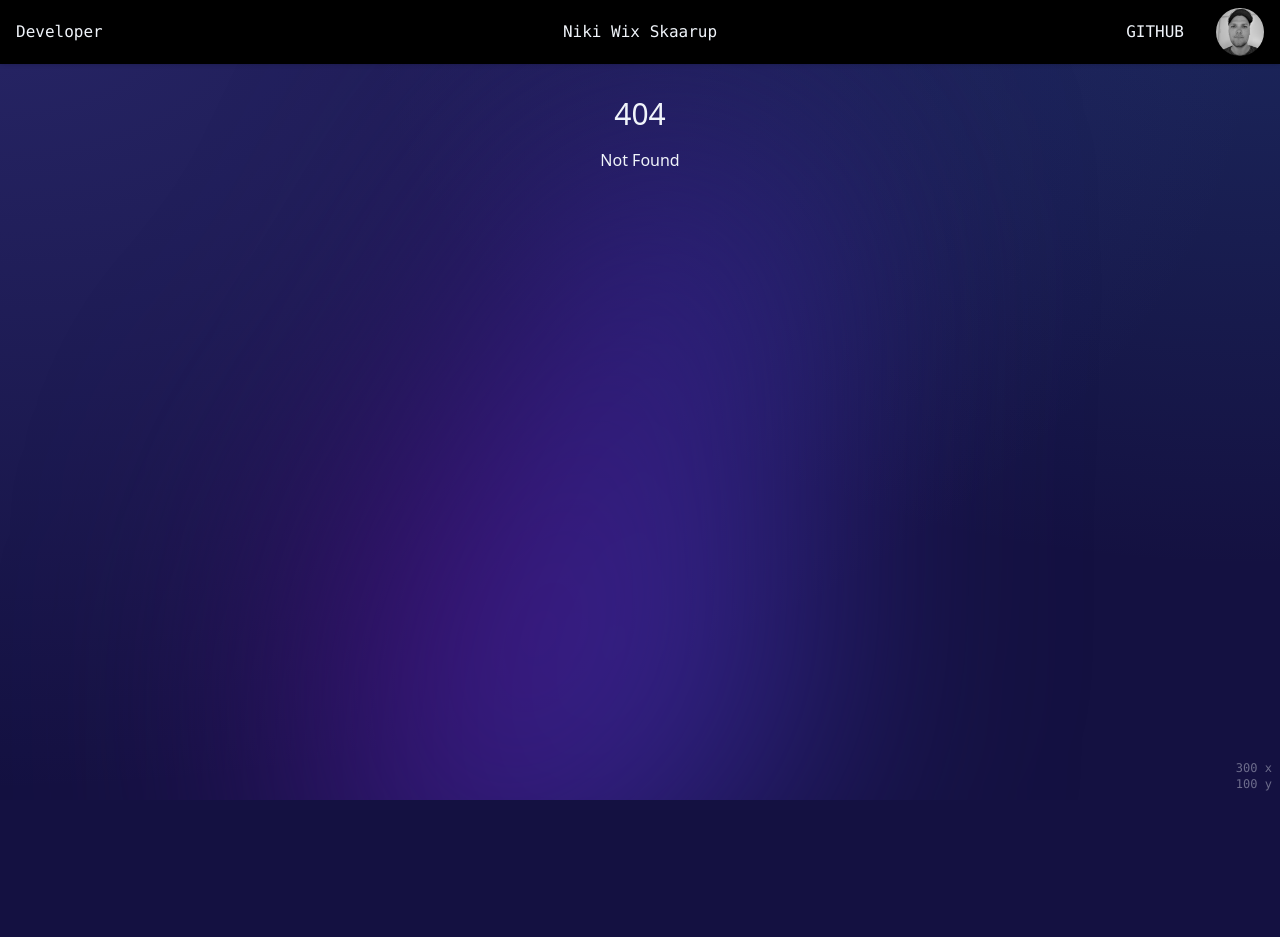
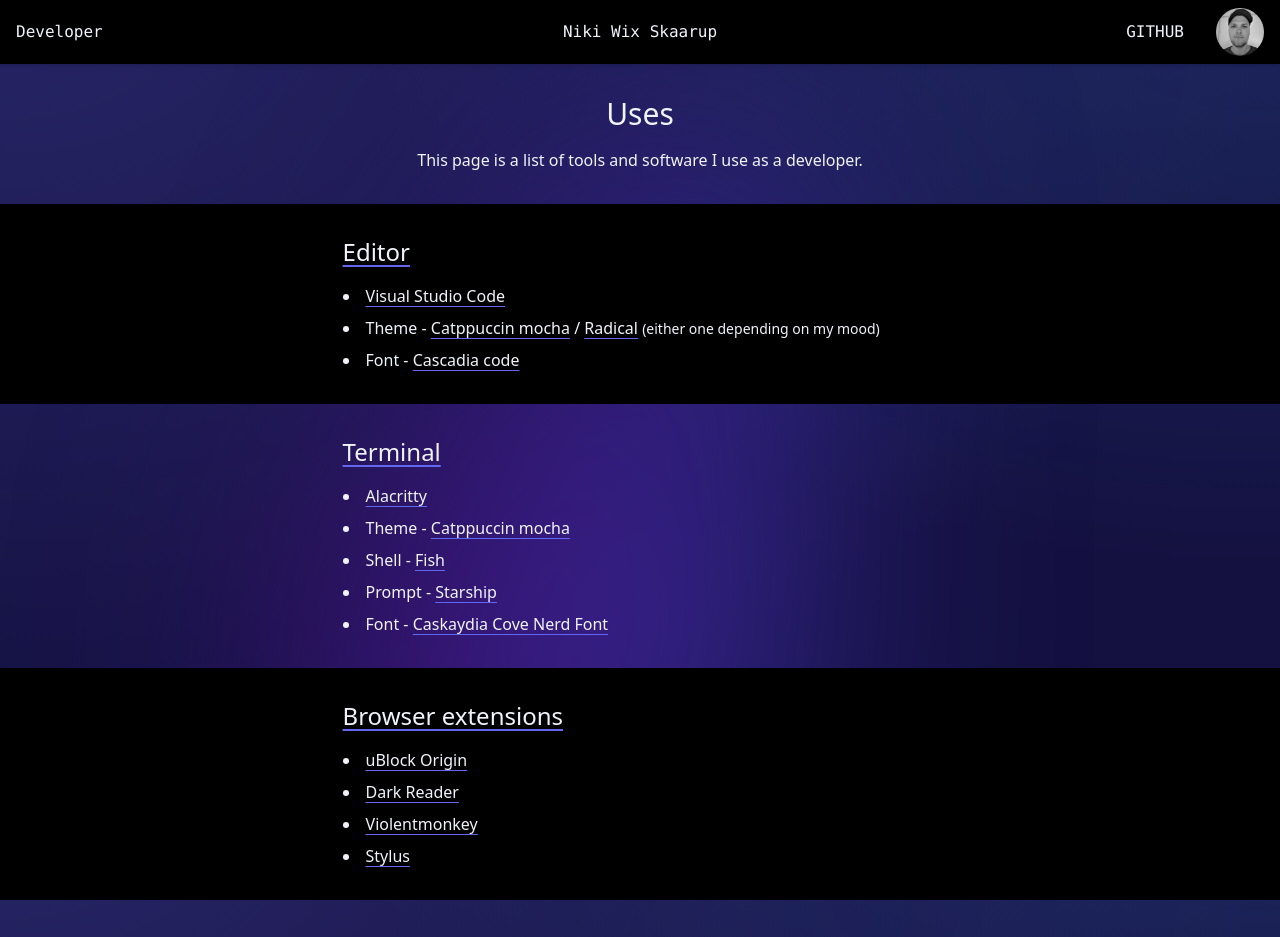
Before and after one commit to NikiSkaarup/skaarup.dev-v2, a SvelteKit app: page /uses in a window 1280 px wide. Before the commit this address had no page. Shown: the top 937 px of the page. Before the commit the page ends 800 px from the top, so only its background shows below. Built offline with nearby package versions, Linux system fonts and the light colour scheme.

Commit message:
Create +page.svelte

```diff
--- /dev/null
+++ b/src/routes/uses/+page.svelte
@@ -0,0 +1,166 @@
+<script lang="ts">
+	import MyLink from '$lib/components/ui/mine/my-link.svelte';
+	import MyUsesSection from '$lib/components/ui/mine/my-uses-section.svelte';
+</script>
+
+<article>
+	<header class="container mx-auto w-full space-y-4 px-4 py-8">
+		<h1 class="mx-auto max-w-prose hyphens-auto break-words text-center text-3xl">Uses</h1>
+		<p class="mx-auto max-w-prose hyphens-auto break-words text-center">
+			This page is a list of tools and software I use as a developer.
+		</p>
+	</header>
+
+	<MyUsesSection id="editor">
+		<svelte:fragment slot="title">
+			<a href="#editor"> Editor </a>
+		</svelte:fragment>
+		<ul>
+			<li>
+				<MyLink href="https://code.visualstudio.com">Visual Studio Code</MyLink>
+			</li>
+			<li>
+				Theme -
+				<MyLink href="https://github.com/catppuccin/vscode">Catppuccin mocha</MyLink>
+				/
+				<MyLink href="https://github.com/dhedgecock/radical-vscode">Radical</MyLink>
+				<span class="text-sm">(either one depending on my mood)</span>
+			</li>
+			<li>
+				Font - <MyLink href="https://github.com/microsoft/cascadia-code">
+					Cascadia code
+				</MyLink>
+			</li>
+		</ul>
+	</MyUsesSection>
+	<MyUsesSection id="terminal">
+		<svelte:fragment slot="title">
+			<a href="#terminal"> Terminal </a>
+		</svelte:fragment>
+		<ul>
+			<li><MyLink href="https://github.com/alacritty/alacritty">Alacritty</MyLink></li>
+			<li>
+				Theme -
+				<MyLink href="https://github.com/catppuccin/alacritty">Catppuccin mocha</MyLink>
+			</li>
+			<li>
+				Shell - <MyLink href="https://github.com/fish-shell/fish-shell">Fish</MyLink>
+			</li>
+			<li>
+				Prompt - <MyLink href="https://github.com/starship/starship">Starship</MyLink>
+			</li>
+			<li>
+				Font - <MyLink
+					href="https://github.com/ryanoasis/nerd-fonts/blob/master/patched-fonts/CascadiaCode"
+				>
+					Caskaydia Cove Nerd Font
+				</MyLink>
+			</li>
+		</ul>
+	</MyUsesSection>
+	<MyUsesSection id="browser-extensions">
+		<svelte:fragment slot="title">
+			<a href="#browser-extensions"> Browser extensions </a>
+		</svelte:fragment>
+		<ul>
+			<li><MyLink href="https://github.com/gorhill/uBlockp">uBlock Origin</MyLink></li>
+			<li><MyLink href="https://github.com/darkreader/darkreader">Dark Reader</MyLink></li>
+			<li>
+				<MyLink href="https://github.com/violentmonkey/violentmonkey">Violentmonkey</MyLink>
+			</li>
+			<li><MyLink href="https://github.com/openstyles/stylus">Stylus</MyLink></li>
+		</ul>
+	</MyUsesSection>
+	<MyUsesSection id="desktop-apps">
+		<svelte:fragment slot="title">
+			<a href="#desktop-apps"> Desktop Apps </a>
+		</svelte:fragment>
+		<ul>
+			<li><MyLink href="https://spotify.com/">Spotify</MyLink></li>
+			<li><MyLink href="https://desktop.github.com/">Github Desktop</MyLink></li>
+			<li>
+				<MyLink href="https://www.mozilla.org/en-US/firefox/new/">Firefox</MyLink>
+			</li>
+			<li>
+				<MyLink href="https://www.mozilla.org/en-US/firefox/developer/">
+					Firefox Developer Edition
+				</MyLink>
+			</li>
+			<li><MyLink href="https://sqlitebrowser.org/">DB Browser for SQLite</MyLink></li>
+			<li><MyLink href="https://etcher.balena.io/">Balena Etcher</MyLink></li>
+			<li><MyLink href="https://discord.com/">Discord</MyLink></li>
+			<li><MyLink href="https://obsproject.com/">OBS Studio</MyLink></li>
+			<li>
+				<MyLink href="https://github.com/responsively-org/responsively-app">
+					Responsively App
+				</MyLink>
+			</li>
+		</ul>
+	</MyUsesSection>
+	<MyUsesSection id="cli">
+		<svelte:fragment slot="title">
+			<a href="#cli"> CLIs </a>
+		</svelte:fragment>
+		<ul>
+			<li>
+				Node Version Manager - <MyLink href="https://github.com/Schniz/fnm">fnm</MyLink>
+			</li>
+			<li><MyLink href="https://github.com/pnpm/pnpm">pnpm</MyLink></li>
+			<li>
+				<MyLink href="https://github.com/aristocratos/btop">btop</MyLink> - <MyLink
+					href="https://github.com/catppuccin/btop"
+				>
+					Catppuccin mocha
+				</MyLink>
+			</li>
+			<li>
+				Localhost reverse proxy - <MyLink href="https://github.com/caddyserver/caddy">
+					caddy
+				</MyLink>
+			</li>
+			<li>
+				<MyLink href="https://github.com/shssoichiro/oxipng">Oxipng</MyLink> optimize png images
+			</li>
+			<li>
+				<MyLink href="https://github.com/harlan-zw/unlighthouse">unlighthouse</MyLink>
+			</li>
+			<li>
+				<MyLink href="https://github.com/ScoopInstaller/Scoop">scoop</MyLink> (basically apt
+				for windows)
+			</li>
+		</ul>
+	</MyUsesSection>
+	<!-- <MyUsesSection id="setup">
+		<svelte:fragment slot="title">
+			<a href="#setup"> Setups </a>
+		</svelte:fragment>
+		<ul>
+			<li><MyLink href="https://github.com/Schniz/fnm">fnm</MyLink></li>
+		</ul>
+	</MyUsesSection>
+	<MyUsesSection id="servers">
+		<svelte:fragment slot="title">
+			<a href="#servers"> Servers </a>
+		</svelte:fragment>
+		<ul>
+			<li><MyLink href="https://github.com/Schniz/fnm">fnm</MyLink></li>
+		</ul>
+	</MyUsesSection>
+	<MyUsesSection id="browser">
+		<svelte:fragment slot="title">
+			<a href="#browser"> Browser </a>
+		</svelte:fragment>
+		<ul>
+			<li><MyLink href="https://github.com/Schniz/fnm">fnm</MyLink></li>
+		</ul>
+	</MyUsesSection> -->
+</article>
+
+<style lang="postcss">
+	article :global(a) {
+		@apply underline decoration-indigo-500 underline-offset-4 transition-all hover:decoration-2;
+	}
+	ul {
+		@apply list-inside list-disc space-y-2;
+	}
+</style>
```
